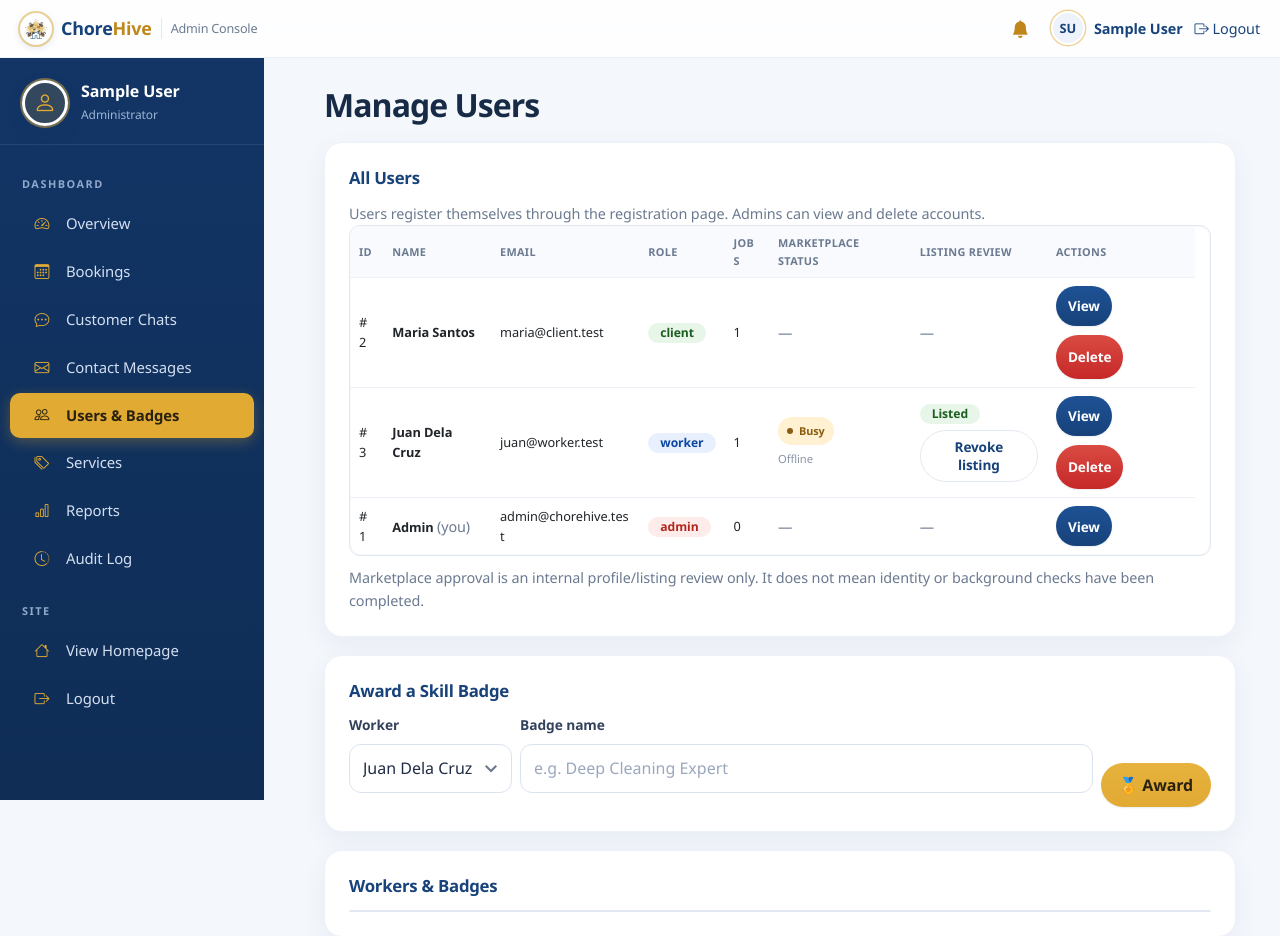
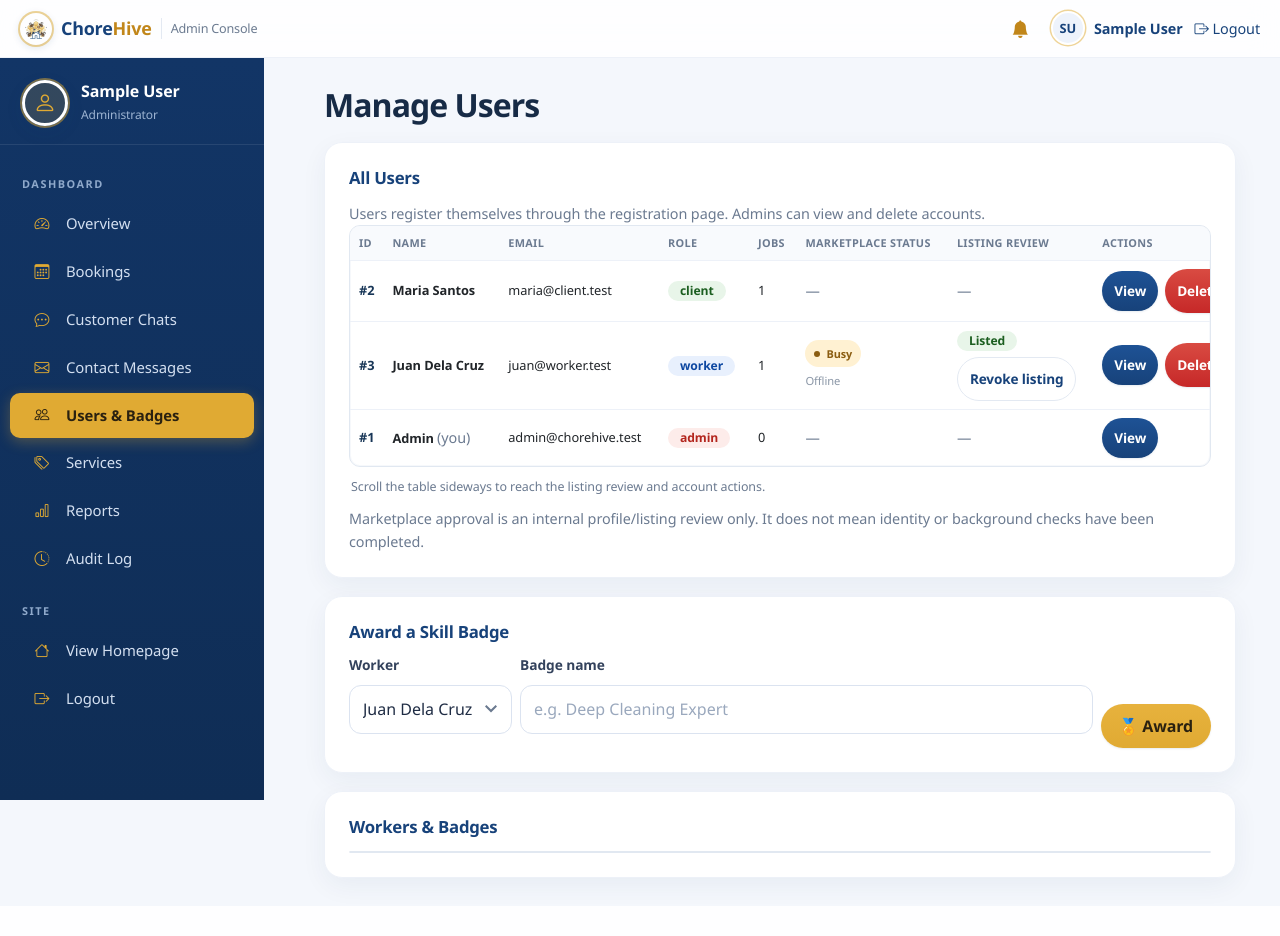
Before and after one commit to Azeru17/ChoreHive, a PHP site: page /admin/users.php in a window 1280 px wide. Shown: the top 936 px of the page. After the commit the page ends 896 px from the top, so only its background shows below. Run offline with PHP 8.4, Linux system fonts and the light colour scheme; the visitor is signed in with stand-in values (Sample User, id 1); data comes from the database, SQL or seed files in the repository; data that the repository does not hold is empty; some libraries are stand-ins or nearby versions.

Commit message:
Fix ID alignment and column layout in Manage Users
The identifier column broke across two lines as soon as a user reached two
digits ("#1 / 6"), which would get worse at three or four digits.

The ID cell now sizes to its own content and never wraps, so it stays correct
regardless of digit count:

  body.adminpage table.users-table .user-id {
    width: 1%; white-space: nowrap;
    font-variant-numeric: tabular-nums; font-weight: 700; color: #183657;
  }

With table-layout:auto, width:1% plus nowrap makes the column grow with the
number rather than forcing a break. Verified by measuring the cell as the text
is lengthened: #16 -> 40px, #160 -> 47px, #1600 -> 55px, #123456 -> 69px, with
the height unchanged in every case. It also reads as a proper ID label rather
than plain body text.

Also fixed on the same table:

- Headers no longer break ("JOB / S", "MARKETPLACE / STATUS") and now share a
  uniform 34px height.
- Emails were being split mid-token ("carlo@demo.chorehive.tes / t") by the
  global td overflow-wrap:anywhere; this column now uses break-word.
- View and Delete were stacking onto separate rows, and their own labels were
  breaking ("Vie / w"). Both are now locked to one line.
- Added the same horizontal-scroll hint used on Manage Bookings, since the
  eight columns need a 900px minimum and scroll as one unit.

Changes are scoped to admin/users.php via the users-table class; the badge
table below it is untouched.

```diff
--- a/admin/users.php
+++ b/admin/users.php
@@ -187,13 +187,13 @@ $badges = $conn->query("SELECT bg.*, u.name worker FROM badges bg JOIN users u O
   <h2>All Users</h2>
   <p class="muted">Users register themselves through the registration page. Admins can view and delete accounts.</p>
   <div class="table-wrap">
-  <table>
+  <table class="users-table">
     <tr><th>ID</th><th>Name</th><th>Email</th><th>Role</th><th>Jobs</th><th>Marketplace status</th><th>Listing review</th><th>Actions</th></tr>
     <?php while ($usr = $res->fetch_assoc()): ?>
       <tr>
-        <td>#<?= $usr['id'] ?></td>
+        <td class="user-id">#<?= (int)$usr['id'] ?></td>
         <td><b><?= e($usr['name']) ?></b><?= $usr['id'] == $u['id'] ? ' <span class="muted">(you)</span>' : '' ?></td>
-        <td><?= e($usr['email']) ?></td>
+        <td class="user-email"><?= e($usr['email']) ?></td>
         <td><span class="badge <?= $usr['role']==='admin' ? 'err' : ($usr['role']==='worker' ? 'info' : 'ok') ?>"><?= e($usr['role']) ?></span></td>
         <td><?= (int)$usr['jobs'] ?></td>
         <td><?php if ($usr['role'] === 'worker'): $isOnline = !empty($usr['worker_last_seen']) && strtotime($usr['worker_last_seen']) >= time()-300; $isBusy = (int)$usr['active_worker_jobs'] > 0; ?><span class="availability-pill <?= $isBusy ? 'busy' : 'available' ?>"><i></i><?= $isBusy ? 'Busy' : 'Available' ?></span><small class="admin-worker-presence <?= $isOnline ? 'is-online' : '' ?>"><?= $isOnline ? 'Recently active' : 'Offline' ?></small><?php else: ?><span class="muted">—</span><?php endif; ?></td>
@@ -222,6 +222,7 @@ $badges = $conn->query("SELECT bg.*, u.name worker FROM badges bg JOIN users u O
     <?php endwhile; ?>
   </table>
   </div>
+  <p class="table-scroll-hint">Scroll the table sideways to reach the listing review and account actions.</p>
   <p class="muted" style="margin-top:10px;">Marketplace approval is an internal profile/listing review only. It does not mean identity or background checks have been completed.</p>
 </div>
 
--- a/assets/css/chorehive-ui.css
+++ b/assets/css/chorehive-ui.css
@@ -391,6 +391,28 @@ body.adminpage table.fixed-cols th {
 body.adminpage table.fixed-cols td small { word-break: break-all; font-size: .72rem; line-height: 1.35; }
 /* Tell the admin the last columns live off-screen on a narrow window. */
 body.adminpage .table-scroll-hint { margin: 10px 2px 0; color: var(--muted, #6b7a90); font-size: .78rem; }
+
+/* ---------- Manage users table ---------- */
+/* The identifier column sizes to its own content and never breaks, so it stays
+   correct at 1 digit or 10. `width:1%` + `white-space:nowrap` lets the column
+   grow with the number instead of forcing a wrap. */
+body.adminpage table.users-table .user-id {
+  width: 1%; white-space: nowrap;
+  font-variant-numeric: tabular-nums; font-weight: 700; color: #183657;
+}
+body.adminpage table.users-table th { white-space: nowrap; }
+/* Emails must not be cut mid-word (the global `anywhere` was splitting
+   "carlo@demo.chorehive.test" across two lines). */
+body.adminpage table.users-table .user-email { overflow-wrap: break-word; }
+/* View + Delete belong on one line. */
+body.adminpage table.users-table .actions { flex-wrap: nowrap; gap: 7px; }
+body.adminpage table.users-table .actions form { margin: 0; }
+/* Button labels must never break ("Vie / w"). */
+body.adminpage table.users-table .actions .btn,
+body.adminpage table.users-table td button { white-space: nowrap; }
+/* Give the eight columns room; below that the table scrolls as one unit
+   rather than crushing every cell. */
+body.adminpage .table-wrap > table.users-table { min-width: 900px; }
 /* Keep long admin headings/actions from colliding at common laptop widths. */
 body.adminpage .container { min-width: 0; width: auto; }
 body.adminpage .container h1 { max-width: 100%; }
```
